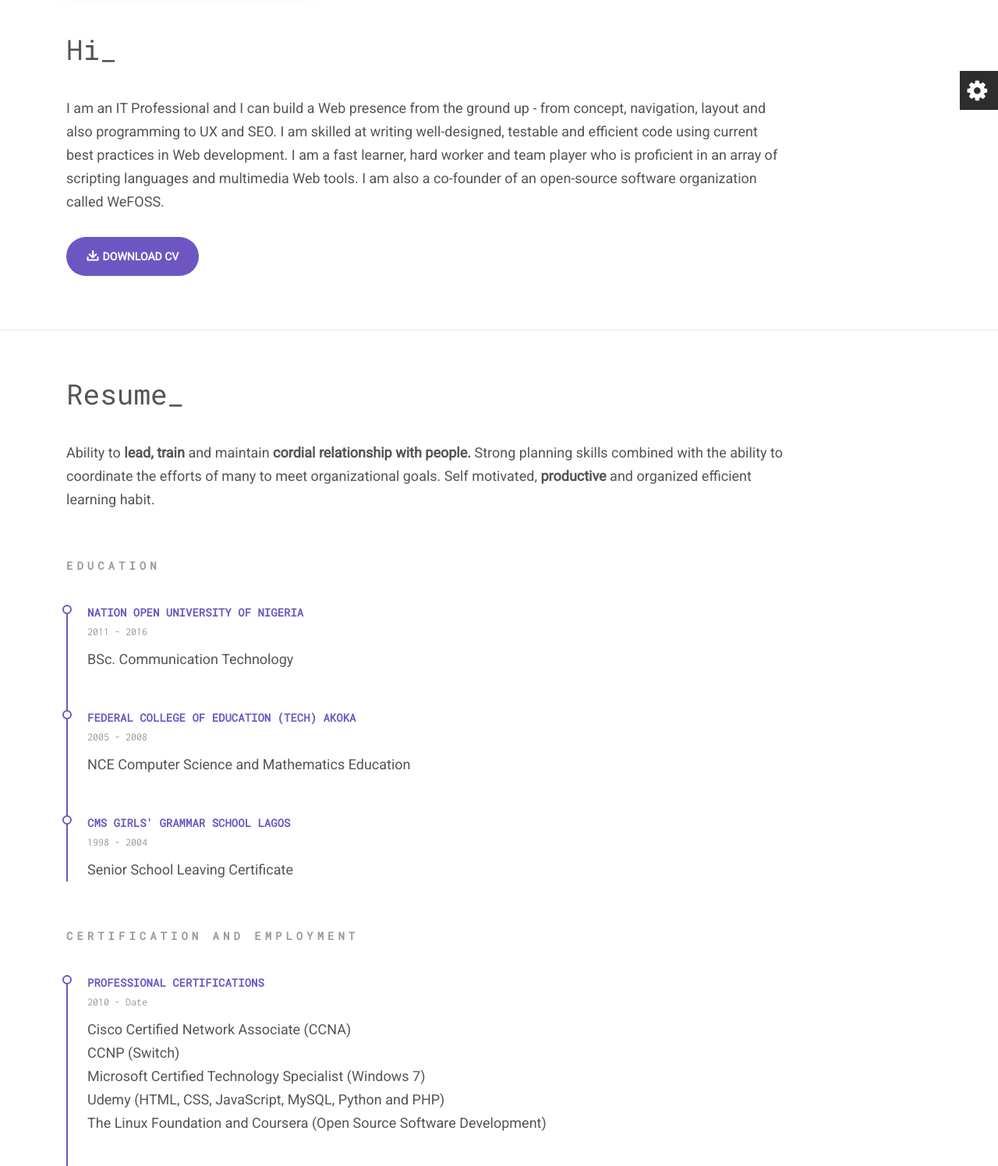
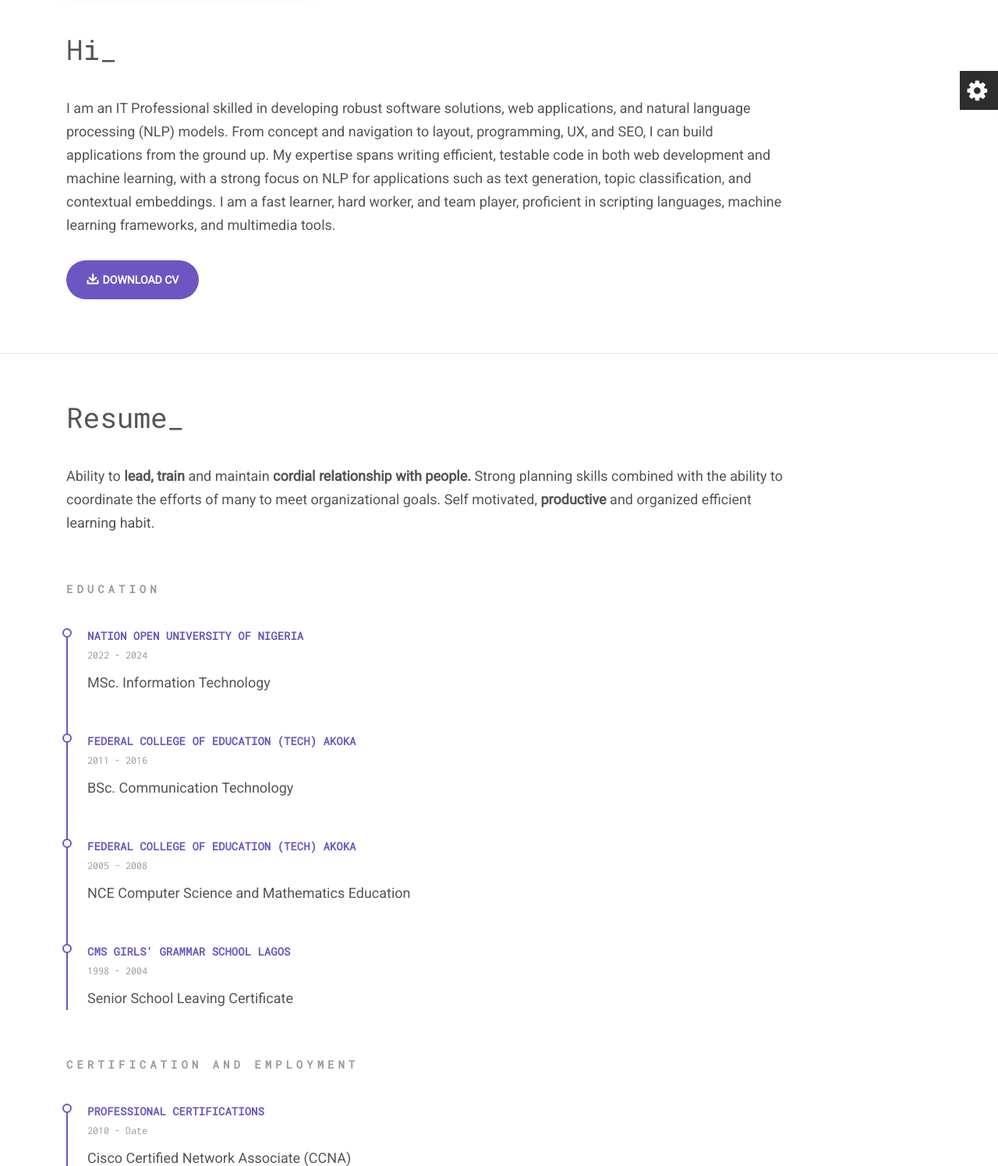
Before and after one commit to rashoba/portfolio, a website: page index.html in a window 1280 px wide. Shown: the part 540-2036 px from the top of the page at 78% size. Drawn offline with Linux system fonts and the light colour scheme.

Commit message:
Update index.html

```diff
--- a/index.html
+++ b/index.html
@@ -108,10 +108,10 @@
       <div class="col-md-10">
         <h2 id="hello_header" class="section__title">Hi_</h2>
         <p class="section__description">
-          I am an IT Professional and I can build a Web presence from the ground up - from concept, navigation,
-          layout and also programming to UX and SEO. I am skilled at writing well-designed, testable and efficient code using
-          current best practices in Web development. I am a fast learner, hard worker and team player who is proficient in
-          an array of scripting languages and multimedia Web tools. I am also a co-founder of an open-source software organization called WeFOSS.
+         I am an IT Professional skilled in developing robust software solutions, web applications, and natural language processing (NLP)
+          models. From concept and navigation to layout, programming, UX, and SEO, I can build applications from the ground up.
+          My expertise spans writing efficient, testable code in both web development and machine learning, with a strong focus on
+          NLP for applications such as text generation, topic classification, and contextual embeddings. I am a fast learner, hard worker, and team player, proficient in scripting languages, machine learning frameworks, and multimedia tools.
         </p>
         <a href="https://drive.google.com/file/d/1guNxLdAI8Rz-Yl-dNuyYEMPL5iB1QYiS/view?usp=sharing" class="section_btn site-btn"><img src="assets/img/img_btn_icon.png" alt="">Download CV</a>
       </div>
@@ -138,6 +138,13 @@
         <h3 class="resume-list_title">education</h3>
         <div class="resume-list__block">
           <p class="resume-list__block-title">Nation Open University of Nigeria</p>
+          <p class="resume-list__block-date">2022 - 2024</p>
+          <p>
+            MSc. Information Technology
+          </p>
+        </div>
+        <div class="resume-list__block">
+          <p class="resume-list__block-title">Federal College of Education (Tech) Akoka</p>
           <p class="resume-list__block-date">2011 - 2016</p>
           <p>
             BSc. Communication Technology
```
